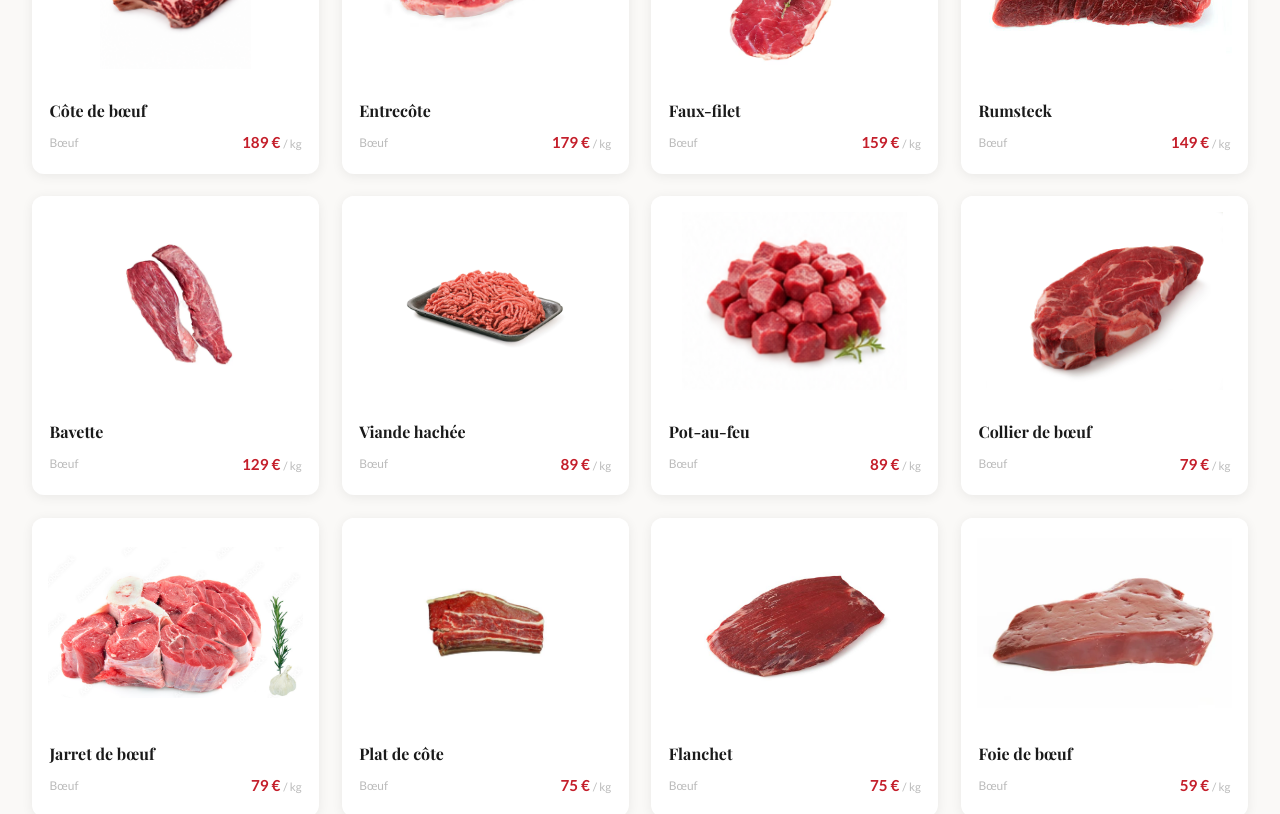
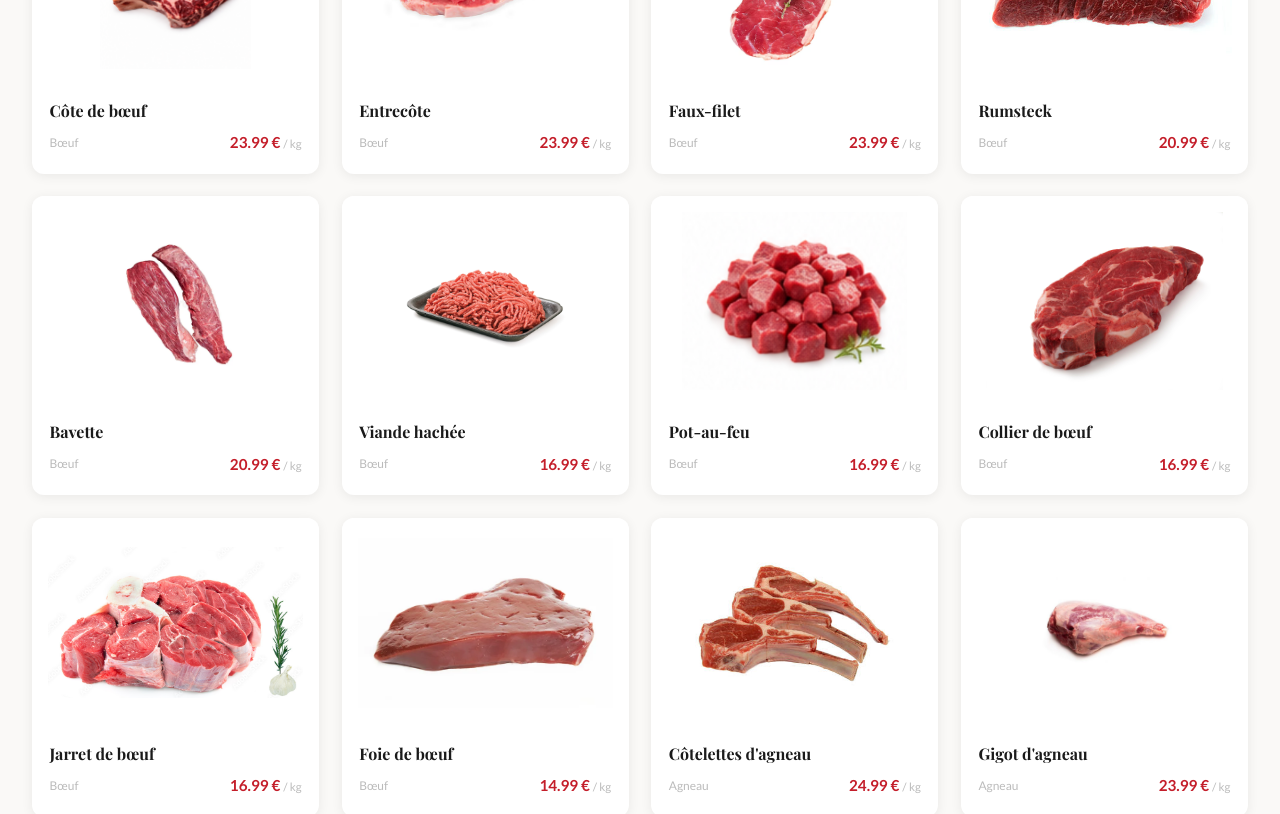
Before and after one commit to hichouss/chezBachir, an Angular app in the folder bachir-frontend/: page /catalogue in a window 1280 px wide. Shown: the part 600-1414 px from the top of the page. Built offline with nearby package versions, Linux system fonts and the light colour scheme.

Commit message:
vrais prix en euros pour tous les produits (home + catalogue)

```diff
--- a/bachir-frontend/src/app/public/catalogue/catalogue.component.html
+++ b/bachir-frontend/src/app/public/catalogue/catalogue.component.html
@@ -60,7 +60,7 @@
               <div class="pcard__meta">
                 <span class="pcard__cat">{{ p.category }}</span>
                 @if (p.price) {
-                  <span class="pcard__price">{{ p.price | number:'1.0-0' }} € <small>/ {{ p.unit }}</small></span>
+                  <span class="pcard__price">{{ p.price | number:'1.2-2' }} € <small>/ {{ p.unit }}</small></span>
                 }
               </div>
             </div>
--- a/bachir-frontend/src/app/public/catalogue/catalogue.component.ts
+++ b/bachir-frontend/src/app/public/catalogue/catalogue.component.ts
@@ -22,59 +22,41 @@ interface StaticCategory {
 
 const ALL_PRODUCTS: StaticProduct[] = [
   // Bœuf
-  { id: 1,  name: 'Côte de bœuf',       category: 'Bœuf', emoji: '🐄', imageUrl: "/Capture d'écran 2026-06-21 212441.png",     price: 189, unit: 'kg' },
-  { id: 2,  name: 'Entrecôte',           category: 'Bœuf', emoji: '🐄', imageUrl: '/360_F_47091524_h8U9mviFhLg1qe9zBjFbvcMyHiEygf8E.jpg',   price: 179, unit: 'kg' },
-  { id: 3,  name: 'Faux-filet',          category: 'Bœuf', emoji: '🐄', imageUrl: '/raw-striploin-strip-loin-steak-new-york-meat-beef-isolated-white-background-top-view_89816-53203.avif',  price: 159, unit: 'kg' },
-  { id: 4,  name: 'Rumsteck',            category: 'Bœuf', emoji: '🐄', imageUrl: '/Rumsteak.jpg',    price: 149, unit: 'kg' },
-  { id: 5,  name: 'Bavette',             category: 'Bœuf', emoji: '🐄', imageUrl: '/bavette-viande-de-boeuf-cru-steak-ou-faux-filet-d-aloyau-sur-planche-marbre-isolé-fond-blanc-272372257.webp', price: 129, unit: 'kg' },
-  { id: 6,  name: 'Onglet',              category: 'Bœuf', emoji: '🐄', price: 139, unit: 'kg' },
-  { id: 7,  name: 'Steak haché',         category: 'Bœuf', emoji: '🐄', price: 109, unit: 'kg' },
-  { id: 8,  name: 'Viande hachée',       category: 'Bœuf', emoji: '🐄', imageUrl: '/boeuf-hache-quoi-choisir.jpeg', price: 89,  unit: 'kg' },
-  { id: 9,  name: 'Bourguignon',         category: 'Bœuf', emoji: '🐄', price: 99,  unit: 'kg' },
-  { id: 10, name: 'Pot-au-feu',          category: 'Bœuf', emoji: '🐄', imageUrl: "/Capture d'écran 2026-06-21 211833.png", price: 89,  unit: 'kg' },
-  { id: 11, name: 'Collier de bœuf',     category: 'Bœuf', emoji: '🐄', imageUrl: '/Chuck Neck Roast.jpg', price: 79,  unit: 'kg' },
-  { id: 12, name: 'Jarret de bœuf',      category: 'Bœuf', emoji: '🐄', imageUrl: "/Capture d'écran 2026-06-21 213511.png", price: 79,  unit: 'kg' },
-  { id: 13, name: 'Plat de côte',        category: 'Bœuf', emoji: '🐄', imageUrl: '/plat-de-cote-de-boeuf.jpg', price: 75,  unit: 'kg' },
-  { id: 14, name: 'Flanchet',            category: 'Bœuf', emoji: '🐄', imageUrl: '/Flank Steak_Trimmed.jpg', price: 75,  unit: 'kg' },
-  { id: 15, name: 'Queue de bœuf',       category: 'Bœuf', emoji: '🐄', price: 69,  unit: 'kg' },
-  { id: 16, name: 'Foie de bœuf',        category: 'Bœuf', emoji: '🐄', imageUrl: '/depositphotos_13332391-stock-photo-liver.jpg', price: 59,  unit: 'kg' },
+  { id: 1,  name: 'Côte de bœuf',       category: 'Bœuf', emoji: '🐄', imageUrl: "/Capture d'écran 2026-06-21 212441.png",     price: 23.99, unit: 'kg' },
+  { id: 2,  name: 'Entrecôte',           category: 'Bœuf', emoji: '🐄', imageUrl: '/360_F_47091524_h8U9mviFhLg1qe9zBjFbvcMyHiEygf8E.jpg',   price: 23.99, unit: 'kg' },
+  { id: 3,  name: 'Faux-filet',          category: 'Bœuf', emoji: '🐄', imageUrl: '/raw-striploin-strip-loin-steak-new-york-meat-beef-isolated-white-background-top-view_89816-53203.avif',  price: 23.99, unit: 'kg' },
+  { id: 4,  name: 'Rumsteck',            category: 'Bœuf', emoji: '🐄', imageUrl: '/Rumsteak.jpg',    price: 20.99, unit: 'kg' },
+  { id: 5,  name: 'Bavette',             category: 'Bœuf', emoji: '🐄', imageUrl: '/bavette-viande-de-boeuf-cru-steak-ou-faux-filet-d-aloyau-sur-planche-marbre-isolé-fond-blanc-272372257.webp', price: 20.99, unit: 'kg' },
+  { id: 6,  name: 'Viande hachée',       category: 'Bœuf', emoji: '🐄', imageUrl: '/boeuf-hache-quoi-choisir.jpeg', price: 16.99, unit: 'kg' },
+  { id: 7,  name: 'Pot-au-feu',          category: 'Bœuf', emoji: '🐄', imageUrl: "/Capture d'écran 2026-06-21 211833.png", price: 16.99, unit: 'kg' },
+  { id: 8,  name: 'Collier de bœuf',     category: 'Bœuf', emoji: '🐄', imageUrl: '/Chuck Neck Roast.jpg', price: 16.99, unit: 'kg' },
+  { id: 9,  name: 'Jarret de bœuf',      category: 'Bœuf', emoji: '🐄', imageUrl: "/Capture d'écran 2026-06-21 213511.png", price: 16.99, unit: 'kg' },
+  { id: 10, name: 'Foie de bœuf',        category: 'Bœuf', emoji: '🐄', imageUrl: '/depositphotos_13332391-stock-photo-liver.jpg', price: 14.99, unit: 'kg' },
   // Agneau
-  { id: 17, name: "Côtelettes d'agneau", category: 'Agneau', emoji: '🐑', imageUrl: '/zoom_114.jpg', price: 159, unit: 'kg' },
-  { id: 18, name: "Gigot d'agneau",      category: 'Agneau', emoji: '🐑', imageUrl: '/gigot-d-agneau-entier-origine-france.jpg', price: 149, unit: 'kg' },
-  { id: 19, name: "Épaule d'agneau",     category: 'Agneau', emoji: '🐑', imageUrl: '/fr_pim_219666001001_011.png', price: 129, unit: 'kg' },
-  { id: 20, name: "Collier d'agneau",    category: 'Agneau', emoji: '🐑', imageUrl: '/47699-0w600h600_Collier_Agneau_France.jpg', price: 99,  unit: 'kg' },
-  { id: 21, name: "Souris d'agneau",     category: 'Agneau', emoji: '🐑', imageUrl: '/47702-0w470h470_Souris_Agneau_France.jpg', price: 139, unit: 'kg' },
-  { id: 22, name: "Poitrine d'agneau",   category: 'Agneau', emoji: '🐑', imageUrl: '/poitrine-d-agneau-en-tranche-prete-a-cuire.jpg', price: 89,  unit: 'kg' },
-  { id: 23, name: "Foie d'agneau",       category: 'Agneau', emoji: '🐑', imageUrl: '/medium_Adobe_Stock_847816635_4979a3dc3e.webp', price: 49,  unit: 'kg' },
+  { id: 11, name: "Côtelettes d'agneau", category: 'Agneau', emoji: '🐑', imageUrl: '/zoom_114.jpg', price: 24.99, unit: 'kg' },
+  { id: 12, name: "Gigot d'agneau",      category: 'Agneau', emoji: '🐑', imageUrl: '/gigot-d-agneau-entier-origine-france.jpg', price: 23.99, unit: 'kg' },
+  { id: 13, name: "Épaule d'agneau",     category: 'Agneau', emoji: '🐑', imageUrl: '/fr_pim_219666001001_011.png', price: 22.99, unit: 'kg' },
+  { id: 14, name: "Collier d'agneau",    category: 'Agneau', emoji: '🐑', imageUrl: '/47699-0w600h600_Collier_Agneau_France.jpg', price: 20.99, unit: 'kg' },
+  { id: 15, name: "Souris d'agneau",     category: 'Agneau', emoji: '🐑', imageUrl: '/47702-0w470h470_Souris_Agneau_France.jpg', price: 25.99, unit: 'kg' },
+  { id: 16, name: "Poitrine d'agneau",   category: 'Agneau', emoji: '🐑', imageUrl: '/poitrine-d-agneau-en-tranche-prete-a-cuire.jpg', price: 11.99, unit: 'kg' },
+  { id: 17, name: "Foie d'agneau",       category: 'Agneau', emoji: '🐑', imageUrl: '/medium_Adobe_Stock_847816635_4979a3dc3e.webp', price: 16.99, unit: 'kg' },
   // Volaille
-  { id: 24, name: 'Escalope de poulet',  category: 'Volaille', emoji: '🐔', imageUrl: '/9812117-blanc-de-poulet-cru-gratuit-photo.jpg', price: 79,  unit: 'kg' },
-  { id: 25, name: 'Filet de poulet',     category: 'Volaille', emoji: '🐔', imageUrl: '/1946037-viande-de-poulet-crue-sur-fond-blanc-gratuit-photo.jpg', price: 89,  unit: 'kg' },
-  { id: 26, name: 'Cuisses de poulet',   category: 'Volaille', emoji: '🐔', imageUrl: '/cuisses-de-poulet-cru-avec-peau-sur-fond-blanc-220856755.webp', price: 59,  unit: 'kg' },
-  { id: 27, name: 'Hauts de cuisse',     category: 'Volaille', emoji: '🐔', imageUrl: '/istockphoto-1401936268-612x612.jpg', price: 55,  unit: 'kg' },
-  { id: 28, name: 'Ailes de poulet',     category: 'Volaille', emoji: '🐔', imageUrl: '/45232932-raw-chicken-wings-isolated-on-white-background.jpg', price: 45,  unit: 'kg' },
-  { id: 29, name: 'Pilons de poulet',    category: 'Volaille', emoji: '🐔', imageUrl: '/75089340-trois-pilons-de-poulet-cru-isolé-sur-fond-blanc.jpg', price: 45,  unit: 'kg' },
-  { id: 30, name: 'Poulet entier',       category: 'Volaille', emoji: '🐔', imageUrl: '/poulet-cru-frais-entier-isole-fond-blanc_625448-304.avif', price: 49,  unit: 'pièce' },
-  { id: 31, name: 'Cuisse de dinde',     category: 'Volaille', emoji: '🐔', imageUrl: '/istockphoto-1289367014-612x612.jpg', price: 69,  unit: 'kg' },
-  { id: 32, name: 'Escalope de dinde',   category: 'Volaille', emoji: '🐔', imageUrl: '/35758-escalope-de-dinde.jpg', price: 79,  unit: 'kg' },
-  // Charcuterie Halal
-  { id: 33, name: 'Merguez maison',        category: 'Charcuterie Halal', emoji: '🌭', imageUrl: '/merguez-sur-un-fond-blanc-plusieurs-cru-d-isolement-140511276.webp', price: 99,  unit: 'kg' },
-  { id: 34, name: 'Saucisses de volaille', category: 'Charcuterie Halal', emoji: '🌭', price: 89,  unit: 'kg' },
-  { id: 35, name: 'Saucisses épicées',     category: 'Charcuterie Halal', emoji: '🌭', price: 95,  unit: 'kg' },
-  { id: 36, name: 'Kefta préparée',        category: 'Charcuterie Halal', emoji: '🌭', price: 109, unit: 'kg' },
+  { id: 18, name: 'Filet/Escalope de poulet', category: 'Volaille', emoji: '🐔', imageUrl: '/9812117-blanc-de-poulet-cru-gratuit-photo.jpg', price: 12.99, unit: 'kg' },
+  { id: 19, name: 'Cuisses de poulet',   category: 'Volaille', emoji: '🐔', imageUrl: '/cuisses-de-poulet-cru-avec-peau-sur-fond-blanc-220856755.webp', price: 5.99, unit: 'kg' },
+  { id: 20, name: 'Hauts de cuisse',     category: 'Volaille', emoji: '🐔', imageUrl: '/istockphoto-1401936268-612x612.jpg', price: 5.99, unit: 'kg' },
+  { id: 21, name: 'Ailes de poulet',     category: 'Volaille', emoji: '🐔', imageUrl: '/45232932-raw-chicken-wings-isolated-on-white-background.jpg', price: 6.99, unit: 'kg' },
+  { id: 22, name: 'Pilon de poulet',     category: 'Volaille', emoji: '🐔', imageUrl: '/75089340-trois-pilons-de-poulet-cru-isolé-sur-fond-blanc.jpg', price: 6.99, unit: 'kg' },
+  { id: 23, name: 'Poulet entier',       category: 'Volaille', emoji: '🐔', imageUrl: '/poulet-cru-frais-entier-isole-fond-blanc_625448-304.avif', price: 8.99, unit: 'pièce' },
+  { id: 24, name: 'Cuisses de dinde',    category: 'Volaille', emoji: '🐔', imageUrl: '/istockphoto-1289367014-612x612.jpg', price: 9.99, unit: 'kg' },
   // Préparations Maison
-  { id: 37, name: 'Brochettes de bœuf',   category: 'Préparations Maison', emoji: '🍢', price: 149, unit: 'kg' },
-  { id: 38, name: 'Brochettes de poulet', category: 'Préparations Maison', emoji: '🍢', price: 99,  unit: 'kg' },
-  { id: 39, name: 'Kefta',                category: 'Préparations Maison', emoji: '🍢', price: 109, unit: 'kg' },
-  { id: 40, name: 'Viande marinée',        category: 'Préparations Maison', emoji: '🍢', price: 129, unit: 'kg' },
-  { id: 41, name: 'Escalopes marinées',    category: 'Préparations Maison', emoji: '🍢', price: 119, unit: 'kg' },
-  { id: 42, name: 'Poulet mariné',         category: 'Préparations Maison', emoji: '🍢', imageUrl: "/Capture d'écran 2026-06-21 210949.png", price: 89,  unit: 'kg' },
+  { id: 25, name: 'Merguez maison',      category: 'Préparations Maison', emoji: '🍢', imageUrl: '/merguez-sur-un-fond-blanc-plusieurs-cru-d-isolement-140511276.webp', price: 13.99, unit: 'kg' },
+  { id: 26, name: 'Poulet mariné',       category: 'Préparations Maison', emoji: '🍢', imageUrl: "/Capture d'écran 2026-06-21 210949.png", price: 14.99, unit: 'kg' },
 ];
 
 const CATEGORIES: StaticCategory[] = [
   { id: 'Bœuf',                name: 'Bœuf',                emoji: '🐄' },
   { id: 'Agneau',              name: 'Agneau',              emoji: '🐑' },
   { id: 'Volaille',            name: 'Volaille',            emoji: '🐔' },
-  { id: 'Charcuterie Halal',   name: 'Charcuterie Halal',   emoji: '🌭' },
   { id: 'Préparations Maison', name: 'Préparations Maison', emoji: '🍢' },
 ];
 
--- a/bachir-frontend/src/app/public/home/home.component.html
+++ b/bachir-frontend/src/app/public/home/home.component.html
@@ -108,7 +108,7 @@
             <h3>{{ p.name }}</h3>
             <span class="product-card__unit">{{ p.unit }}</span>
             <div class="product-card__footer">
-              <span class="price-amount">{{ p.price | number:'1.0-0' }} €</span>
+              <span class="price-amount">{{ p.price | number:'1.2-2' }} €</span>
             </div>
           </div>
         </div>
--- a/bachir-frontend/src/app/public/home/home.component.ts
+++ b/bachir-frontend/src/app/public/home/home.component.ts
@@ -20,9 +20,9 @@ interface FeaturedProduct {
 })
 export class HomeComponent {
   featuredProducts: FeaturedProduct[] = [
-    { id: 1, name: 'Côte de bœuf',   unit: 'au kg',    price: 189, imageUrl: "/Capture d'écran 2026-06-21 212441.png" },
-    { id: 2, name: "Gigot d'agneau", unit: 'au kg',    price: 149, imageUrl: '/gigot-d-agneau-entier-origine-france.jpg' },
-    { id: 3, name: 'Poulet entier',  unit: 'la pièce', price: 49,  imageUrl: '/poulet-cru-frais-entier-isole-fond-blanc_625448-304.avif' },
-    { id: 4, name: 'Merguez maison', unit: 'au kg',    price: 99,  imageUrl: '/merguez-sur-un-fond-blanc-plusieurs-cru-d-isolement-140511276.webp' },
+    { id: 1, name: 'Côte de bœuf',   unit: 'au kg',    price: 23.99, imageUrl: "/Capture d'écran 2026-06-21 212441.png" },
+    { id: 2, name: "Gigot d'agneau", unit: 'au kg',    price: 23.99, imageUrl: '/gigot-d-agneau-entier-origine-france.jpg' },
+    { id: 3, name: 'Poulet entier',  unit: 'la pièce', price: 8.99,  imageUrl: '/poulet-cru-frais-entier-isole-fond-blanc_625448-304.avif' },
+    { id: 4, name: 'Merguez maison', unit: 'au kg',    price: 13.99, imageUrl: '/merguez-sur-un-fond-blanc-plusieurs-cru-d-isolement-140511276.webp' },
   ];
 }
```
